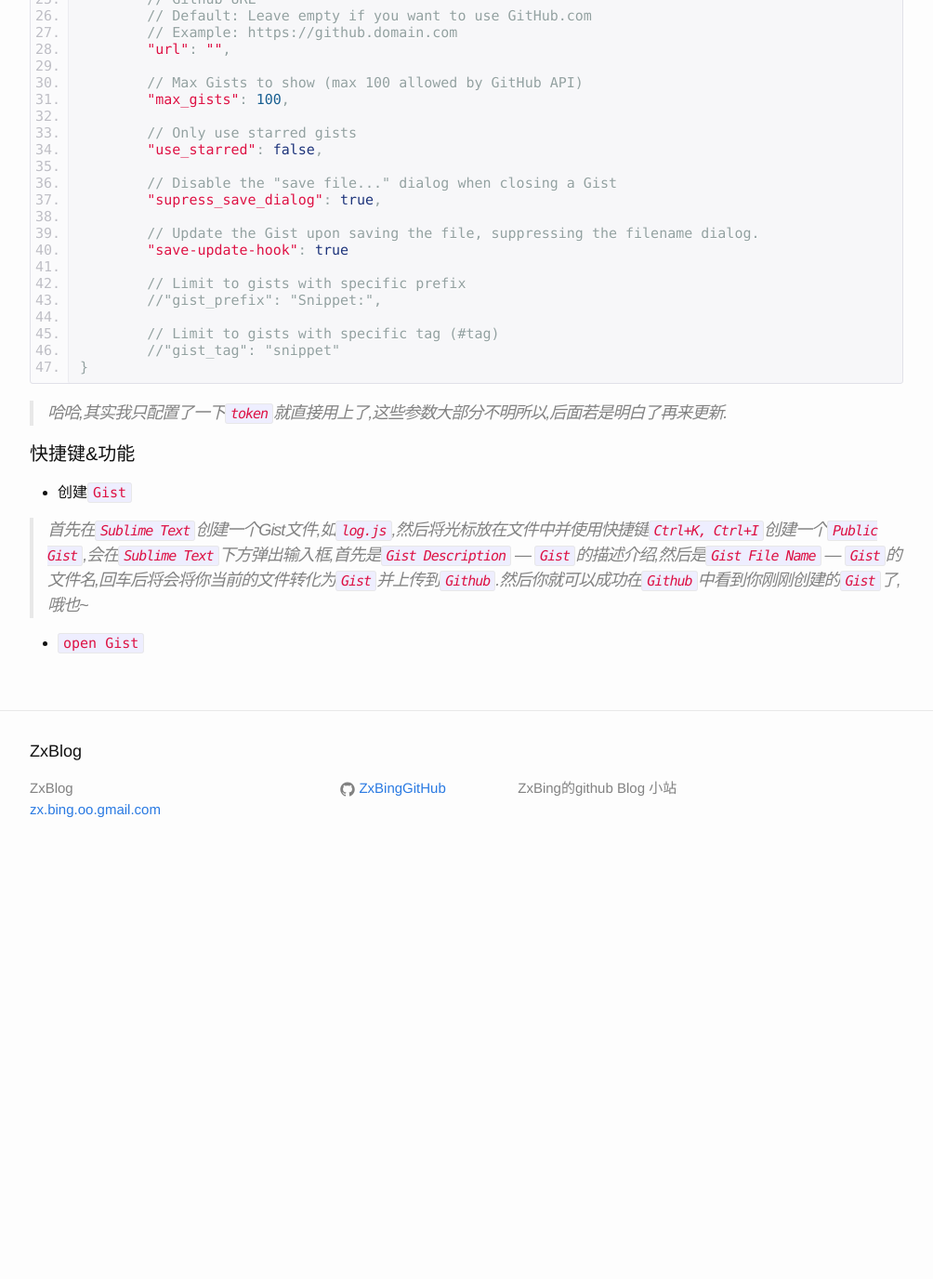
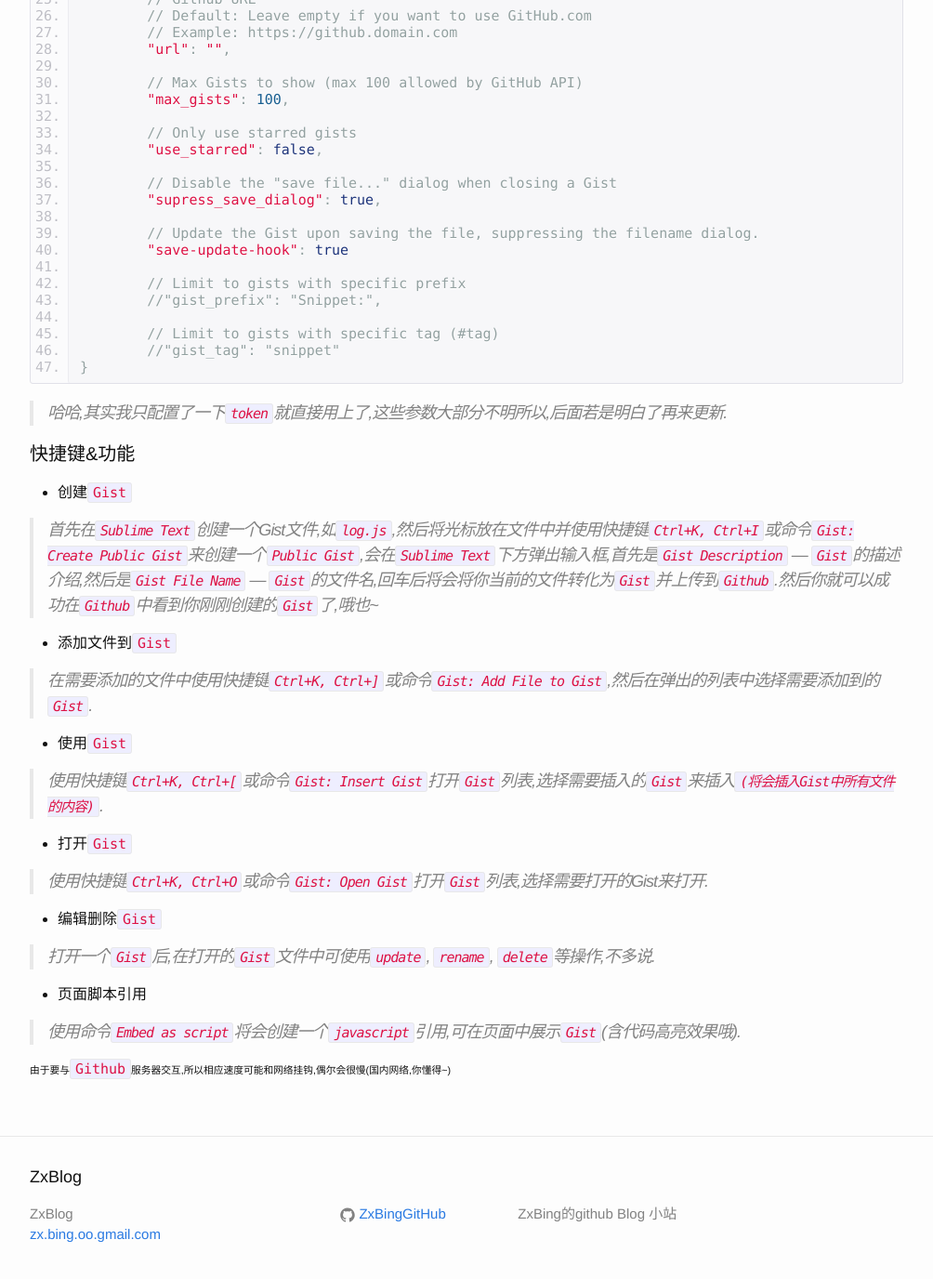
Before and after one commit to ZxBing0066/Blog, a Jekyll site: the page built from _posts/2014-11-8-gist.md, in a window 1280 px wide and 1400 px high, scrolled down 1314 px. Shown: the top 1376 px of the window at 93% size, without its empty margins (138-1142 px from the left). Built offline with Jekyll 4.4.1, drawn with Linux system fonts in a browser that asks for light colours; comment, search, counter and statistics services are not loaded; before the commit the page ends 2256 px from its top, so only the background shows below that.

Commit message:
Gist---Blog更新

```diff
--- a/_posts/2014-11-8-gist.md
+++ b/_posts/2014-11-8-gist.md
@@ -92,6 +92,26 @@ tags: SublimeText gist
 
 *  创建`Gist`
 
->首先在`Sublime Text`创建一个Gist文件,如`log.js`,然后将光标放在文件中并使用快捷键`Ctrl+K, Ctrl+I`创建一个`Public Gist`,会在`Sublime Text`下方弹出输入框,首先是`Gist Description`  ---  `Gist`的描述介绍,然后是`Gist File Name`  ---  `Gist`的文件名,回车后将会将你当前的文件转化为`Gist`并上传到`Github`.然后你就可以成功在`Github`中看到你刚刚创建的`Gist`了,哦也~
+>首先在`Sublime Text`创建一个Gist文件,如`log.js`,然后将光标放在文件中并使用快捷键`Ctrl+K, Ctrl+I`或命令`Gist: Create Public Gist`来创建一个`Public Gist`,会在`Sublime Text`下方弹出输入框,首先是`Gist Description`  ---  `Gist`的描述介绍,然后是`Gist File Name`  ---  `Gist`的文件名,回车后将会将你当前的文件转化为`Gist`并上传到`Github`.然后你就可以成功在`Github`中看到你刚刚创建的`Gist`了,哦也~
 
-*  `open Gist`
+*  添加文件到`Gist`
+
+>在需要添加的文件中使用快捷键`Ctrl+K, Ctrl+]`或命令`Gist: Add File to Gist`,然后在弹出的列表中选择需要添加到的`Gist`.
+
+*  使用`Gist`
+
+>使用快捷键`Ctrl+K, Ctrl+[`或命令`Gist: Insert Gist`打开`Gist`列表,选择需要插入的`Gist`来插入`(将会插入Gist中所有文件的内容)`.
+
+*  打开`Gist`
+
+>使用快捷键`Ctrl+K, Ctrl+O`或命令`Gist: Open Gist`打开`Gist`列表,选择需要打开的Gist来打开.
+
+*  编辑删除`Gist`
+
+>打开一个`Gist`后,在打开的`Gist`文件中可使用`update`, `rename`, `delete`等操作,不多说.
+
+*  页面脚本引用
+
+>使用命令`Embed as script`将会创建一个`javascript`引用,可在页面中展示`Gist`(含代码高亮效果哦).
+
+######由于要与`Github`服务器交互,所以相应速度可能和网络挂钩,偶尔会很慢(国内网络,你懂得~)
```
